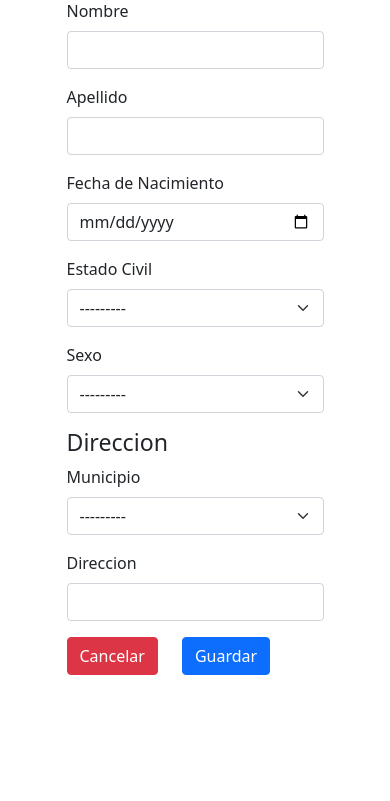
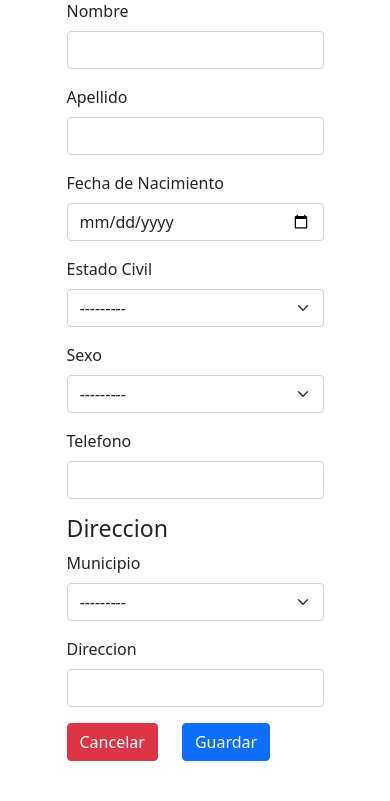
Before and after one commit to alfredoSensente/psicoclinica_v0, a Django app: page /nuevo_paciente/ in a window 390 px wide. Shown: the part 138-939 px from the top of the page. Before the commit the page ends 813 px from the top, so only its background shows below. Run offline with Django 3.2, Linux system fonts and the light colour scheme; data that the repository does not hold is empty; some libraries are stand-ins or nearby versions.

Commit message:
patient view can add a patient with a phone number

```diff
--- a/clinica/paciente/forms.py
+++ b/clinica/paciente/forms.py
@@ -1,11 +1,11 @@
 """Forms Paciente"""
 #Django
 from django import forms
-from django.forms import widgets
 
 #Models
 from .models import Paciente
 from .models import Direccion
+from .models import TelefonoPaciente
 
 class PacienteForm(forms.ModelForm):
     """Form definition for Paciente."""
@@ -21,19 +21,19 @@ class PacienteForm(forms.ModelForm):
             'id_sexo',
         )
         widgets = {
-            'nombre':forms.TextInput(
+            'nombre' : forms.TextInput(
                 attrs={'type':'text', 'class':'form-control', 'id':'nombrePaciente'}
             ),
-            'apellido':forms.TextInput(
+            'apellido' : forms.TextInput(
                 attrs={'type':'text', 'class':'form-control', 'id':'apellidoPaciente'}
             ),
             'fecha_nacimiento' : forms.TextInput(
                 attrs={'type':'date', 'class':'form-control', 'id':'fechaNacimientoPaciente'}
             ),
-            'id_estado_civil':forms.Select(
+            'id_estado_civil' : forms.Select(
                 attrs={'type':'text', 'class':'form-select', 'id':'estadoCivilPaciente'}
             ),
-            'id_sexo':forms.Select(
+            'id_sexo' : forms.Select(
                 attrs={'type':'text', 'class':'form-select', 'id':'sexoPaciente'}
             ),
         }
@@ -50,10 +50,27 @@ class DireccionForm(forms.ModelForm):
             'id_municipio',
         )
         widgets = {
-            'direccion':forms.TextInput(
+            'direccion' : forms.TextInput(
                 attrs={'type':'text', 'class':'form-control', 'id':'direccionDireccion'}
             ),
-            'id_municipio':forms.Select(
+            'id_municipio' : forms.Select(
                 attrs={'type':'text', 'class':'form-select', 'id':'municipioDireccion'}
             ),
         }
+
+class TelefonoPacienteForm(forms.ModelForm):
+    """Form definition for TelefonoPaciente."""
+
+    class Meta:
+        """Meta definition for TelefonoPacienteform."""
+
+        model = TelefonoPaciente
+        fields = (
+            'id_telefono_paciente',
+            'telefono_paciente',
+        )
+        widgets = {
+            'telefono_paciente' : forms.TextInput(
+                attrs={'type':'number', 'class':'form-control', 'id':'telefonoTelefonoPaciente'}
+            )
+        }
--- a/clinica/paciente/views.py
+++ b/clinica/paciente/views.py
@@ -4,6 +4,7 @@ from django.shortcuts import redirect, render, get_object_or_404
 
 # Forms
 from .forms import PacienteForm
+from .forms import TelefonoPacienteForm
 from .forms import DireccionForm
 
 # Models
@@ -41,15 +42,25 @@ def nuevo_paciente(request):
     if request.method == 'POST':
         form_paciente = PacienteForm(request.POST)
         form_direccion = DireccionForm(request.POST)
-        if form_paciente.is_valid() and form_direccion.is_valid():
+        form_telefono = TelefonoPacienteForm(request.POST)
+        if form_paciente.is_valid() and form_direccion.is_valid() and form_telefono.is_valid():
             paciente = form_paciente.save(commit=False)
-            paciente.id_direccion = form_direccion.save()
+            telefono_paciente = form_telefono.save(commit=False)
+
+            direccion = form_direccion.save()
+
+            paciente.id_direccion = direccion
             paciente.save()
+
+            telefono_paciente.id_paciente = paciente
+            telefono_paciente.save()
+
             return redirect('paciente:index')
     else:
         context={
-            'form_paciente': PacienteForm(),
-            'form_direccion': DireccionForm(),
+            'form_paciente' : PacienteForm(),
+            'form_direccion' : DireccionForm(),
+            'form_telefono' : TelefonoPacienteForm(),
         }
         return render(request, 'paciente/nuevo.html', context)
 
--- a/clinica/templates/paciente/nuevo.html
+++ b/clinica/templates/paciente/nuevo.html
@@ -27,6 +27,10 @@
             <label for="sexoPaciente" class="form-label">Sexo</label>
             {{ form_paciente.id_sexo }}
         </div>
+        <div class="mb-3">
+            <label for="direccionPaciente" class="form-label">Telefono</label>
+            {{ form_telefono.telefono_paciente }}
+        </div>
         <h3>Direccion</h3>
         <div class="mb-3">
             <label for="direccionPaciente" class="form-label">Municipio</label>
```
